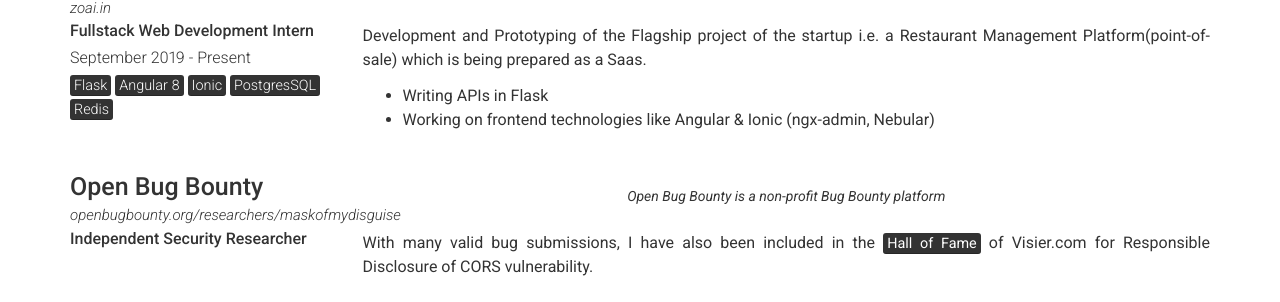
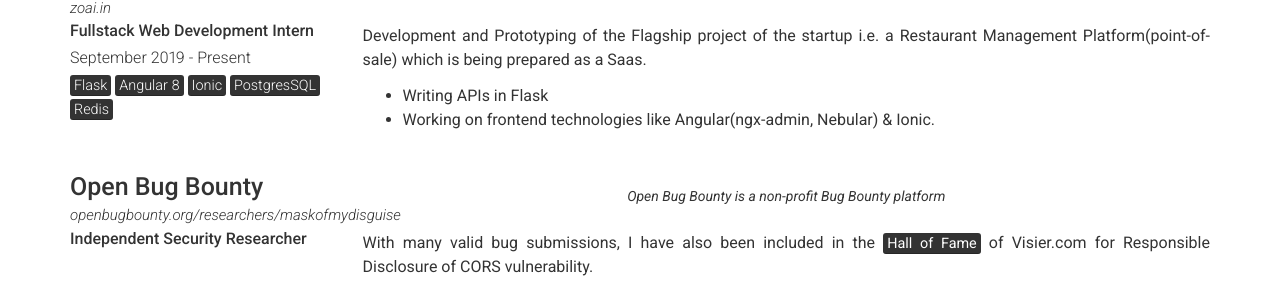
Before and after one commit to eshaan7/eshaan7.github.io, a Jekyll site: the page built from index.md, in a window 1280 px wide and 900 px high, scrolled down 612 px. Shown: the part 150-452 px from the top of the window. Built offline with Jekyll 4.4.1, drawn with Linux system fonts in a browser that asks for light colours.

```diff
--- a/_data/experience.yml
+++ b/_data/experience.yml
@@ -10,7 +10,7 @@
   description: | # this will include new lines to allow paragraphs
     Development and Prototyping of the Flagship project of the startup i.e. a Restaurant Management Platform(point-of-sale) which is being prepared as a Saas.
     - Writing APIs in Flask
-    - Working on frontend technologies like Angular & Ionic (ngx-admin, Nebular)
+    - Working on frontend technologies like Angular(ngx-admin, Nebular) & Ionic.
   tags: <mark>Flask</mark>
         <mark>Angular 8</mark>
         <mark>Ionic</mark>
```
